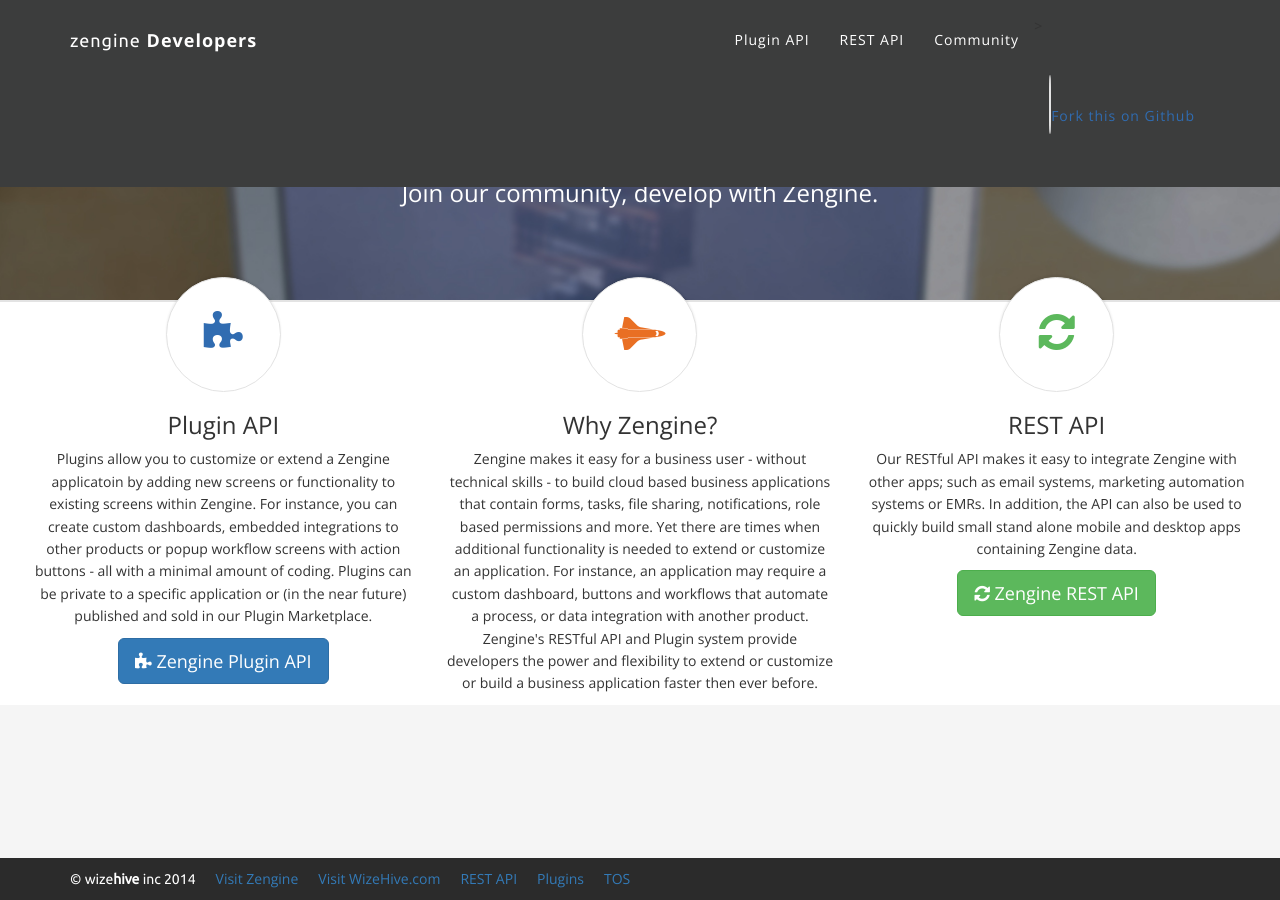
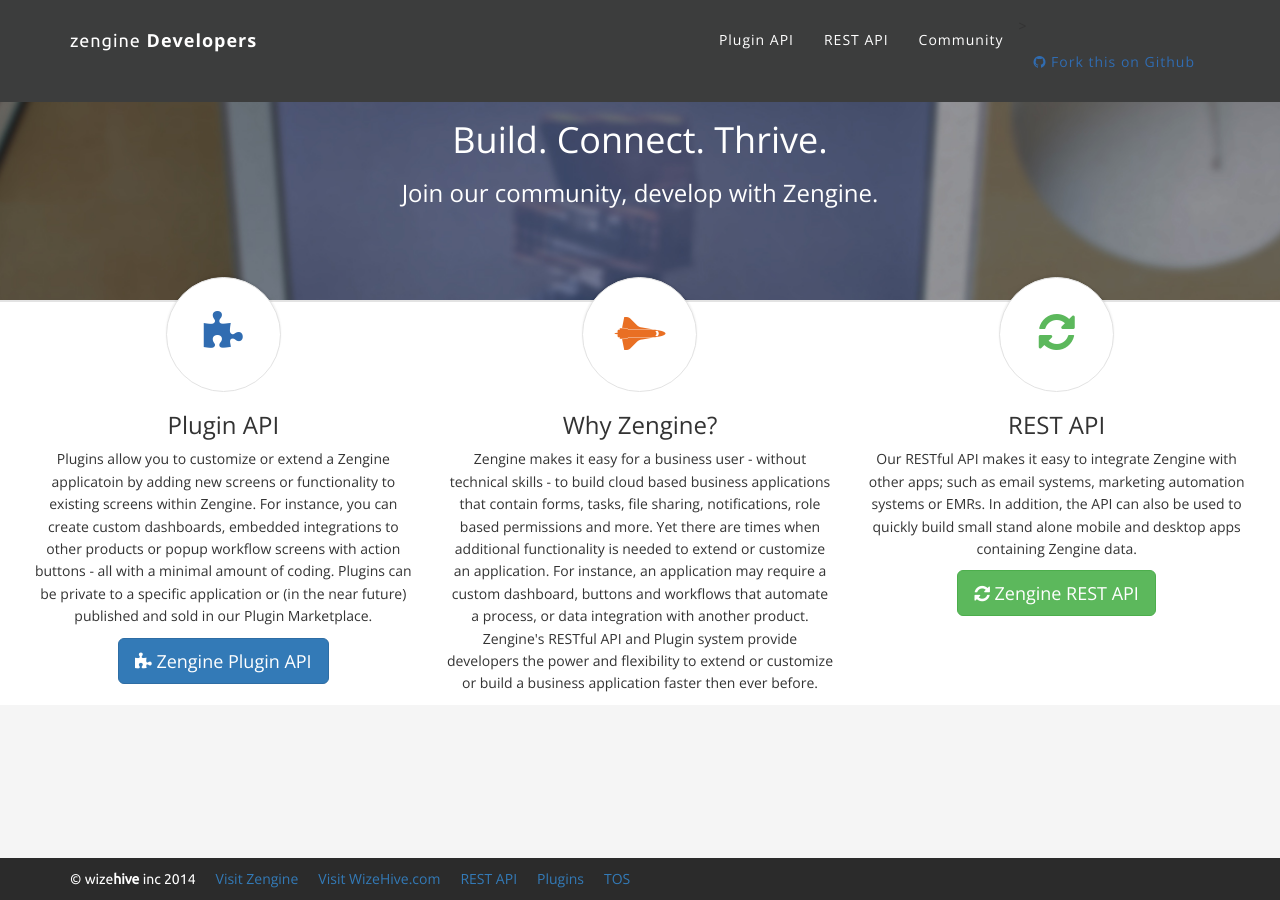
Before and after one commit to ZengineHQ/developers, a Jekyll site: the page built from index.html, in a window 1280 px wide. Built offline with Jekyll 4.4.1, drawn with Linux system fonts in a browser that asks for light colours; nearby versions of some CDN libraries.

Commit message:
Fixed icon class from icon to fa

```diff
--- a/_layouts/default.html
+++ b/_layouts/default.html
@@ -50,7 +50,7 @@
 							<a href="{{site.supportDomain}}/forums/245766-general-feedback/category/83251-developers" target="_blank">Community</a>
 						</li>
 						<li class="page-scroll">>
-							<a class="fork" href="{{site.developerDomain}}"><i class="icon icon-github"></i> Fork this on Github</a>
+							<a class="fork" href="{{site.developerDomain}}"><i class="fa fa-github"></i> Fork this on Github</a>
 						</li>
 					</ul>
 				</div>
```
